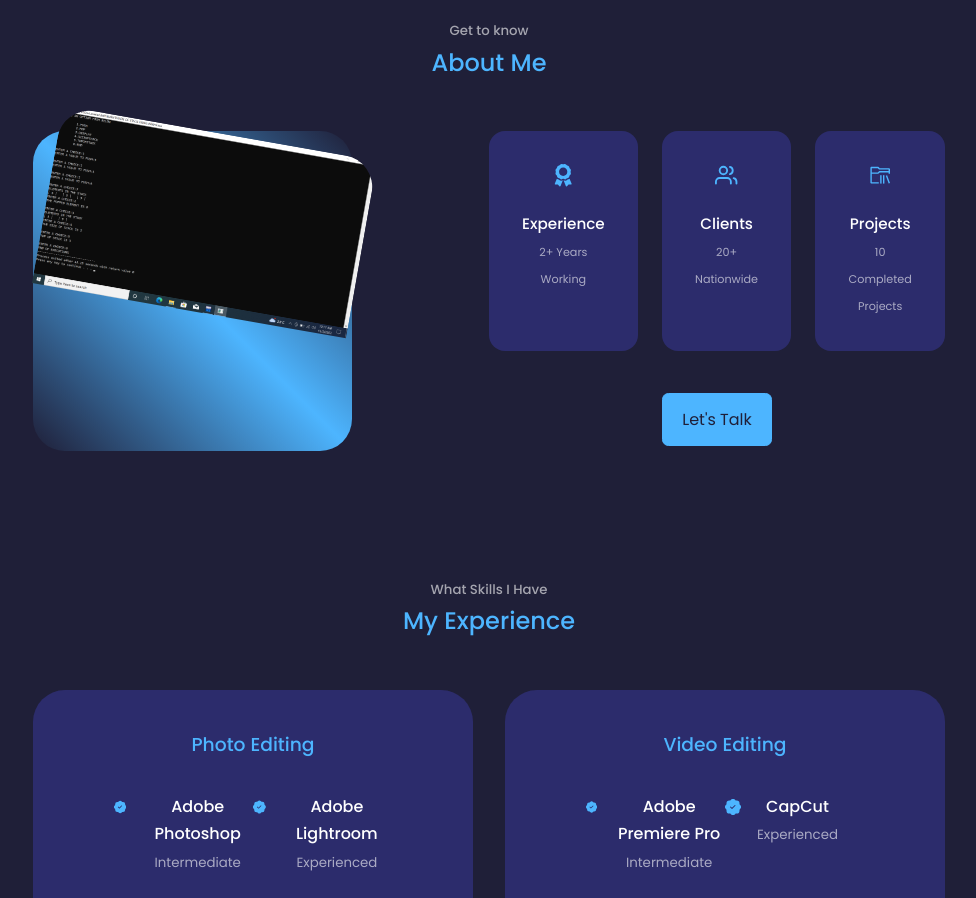
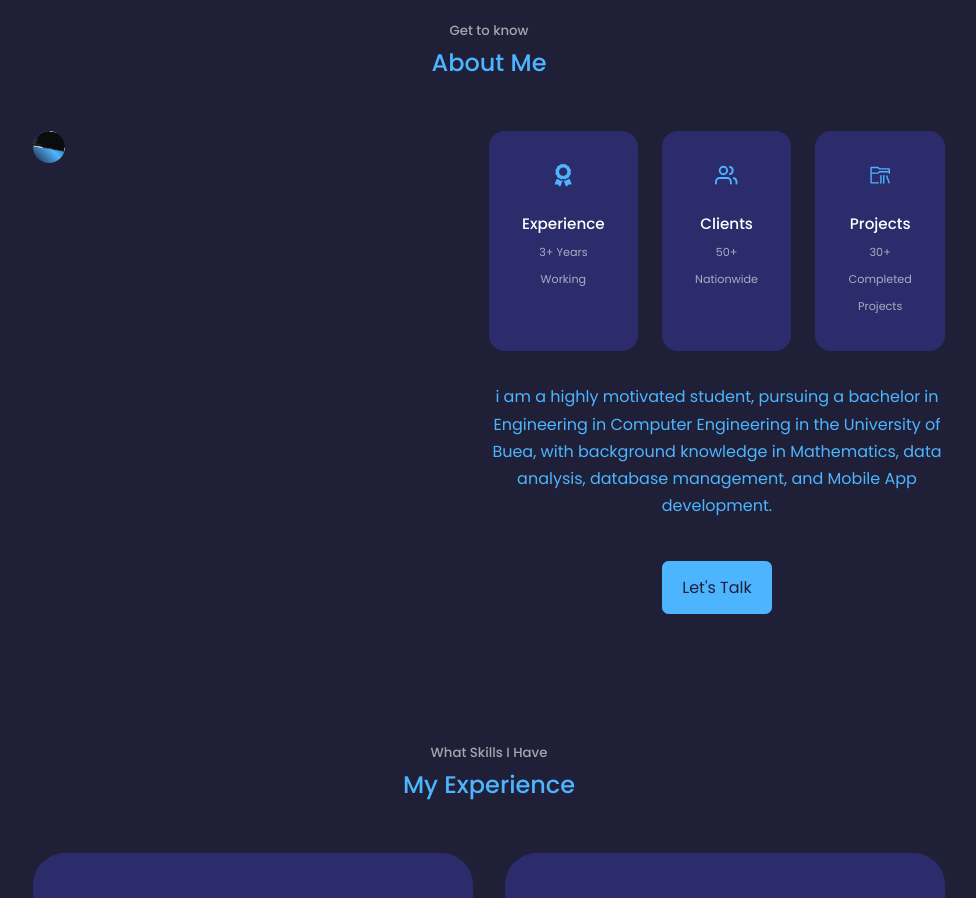
Before and after one commit to teresb/Myportfolio, a React (Create React App) app: page / in a window 1280 px wide. Shown: the part 940-1838 px from the top of the page, without its empty margins (151-1127 px from the left). Built offline with nearby package versions, Linux system fonts and the light colour scheme.

Commit message:
updated about section

```diff
--- a/src/components/About/About.css
+++ b/src/components/About/About.css
@@ -5,7 +5,7 @@
 }
 
 .about__me {
-    width: 100%;
+    width: 10%;
     aspect-ratio: 1/1;
     border-radius: 2rem;
     background: linear-gradient(
@@ -15,8 +15,10 @@
         transparent
     );
     display: grid;
-    place-items: center;
+    grid-template-columns: 1fr, 1fr;
+    gap: 2rem;
 }
+
 
 .about__me-image {
     border-radius: 2rem;
@@ -24,6 +26,8 @@
     overflow: hidden;
     transform: rotate(10deg);
     transition: var(--transition);
+    padding-left: 0rem;
+    padding-right: 0rem;
 
 }
 
@@ -107,5 +111,7 @@
 
     .about__content p {
         margin: 1.5rem 0;
+        padding-left: 10rem;
+        padding-right: 3rem;
     }
 }
--- a/src/components/About/About.jsx
+++ b/src/components/About/About.jsx
@@ -14,7 +14,7 @@
       <div className='container about__container'>
         <div className='about__me'>
           <div className='about__me-image'>
-            <img src={ME} alt="myself" />
+            <img src={ME} alt="About" />
 
           </div>
 
@@ -25,23 +25,27 @@
             <article className='about__card'>
               <FaAward className='about__icon'/>
               <h5>Experience</h5>
-              <small>2+ Years Working</small>
+              <small>3+ Years Working</small>
             </article>
 
             <article className='about__card'>
               <FiUsers className='about__icon'/>
               <h5>Clients</h5>
-              <small>20+ Nationwide</small>
+              <small>50+ Nationwide</small>
             </article>
 
             <article className='about__card'>
               <VscFolderLibrary className='about__icon'/>
               <h5>Projects</h5>
-              <small>10 Completed Projects</small>
+              <small>30+ Completed Projects</small>
             </article>
           </div>
           <p>
-
+           <a href='#about' className='about__content'>i am a highly motivated student,
+            pursuing a bachelor in Engineering in
+            Computer Engineering in the University of Buea,
+            with background knowledge in Mathematics, data analysis,
+            database management, and Mobile App development.</a>
           </p>
 
           <a href="#contact" className='btn btn-primary'>Let's Talk</a>
```
